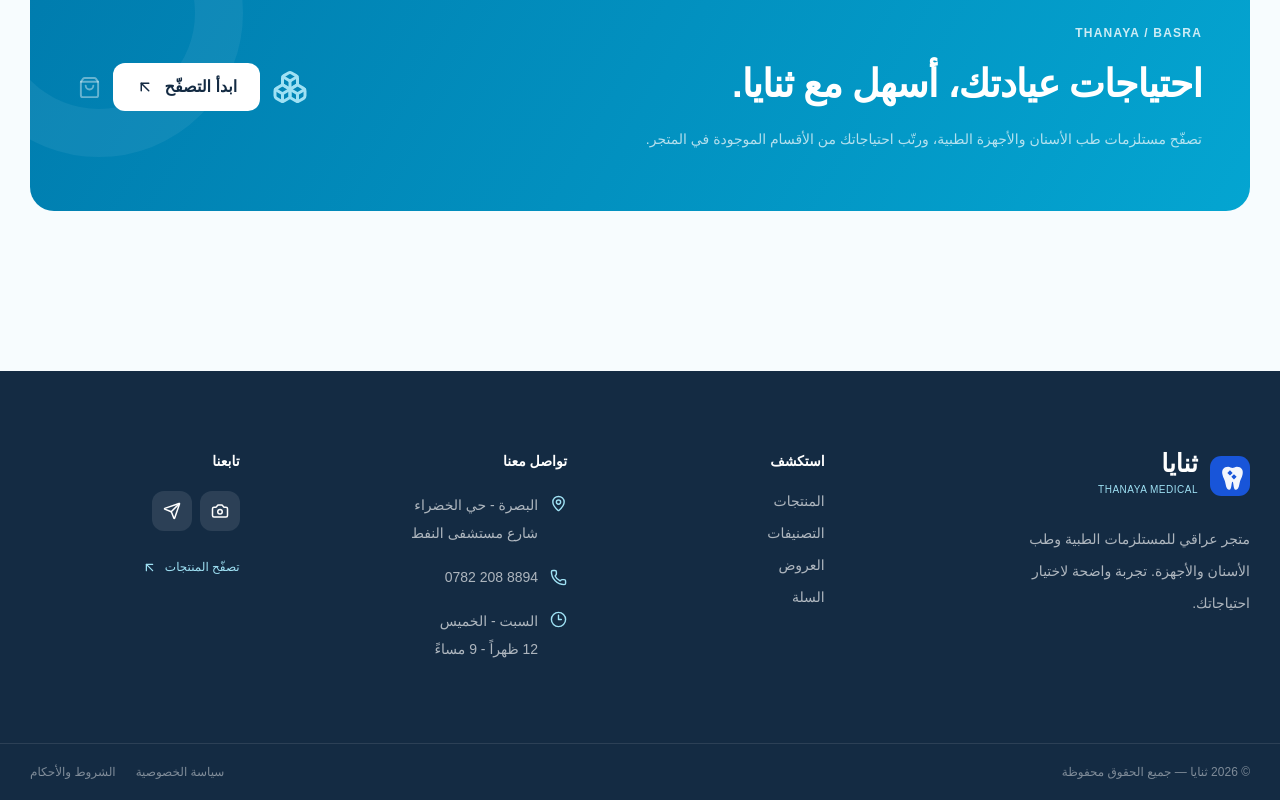
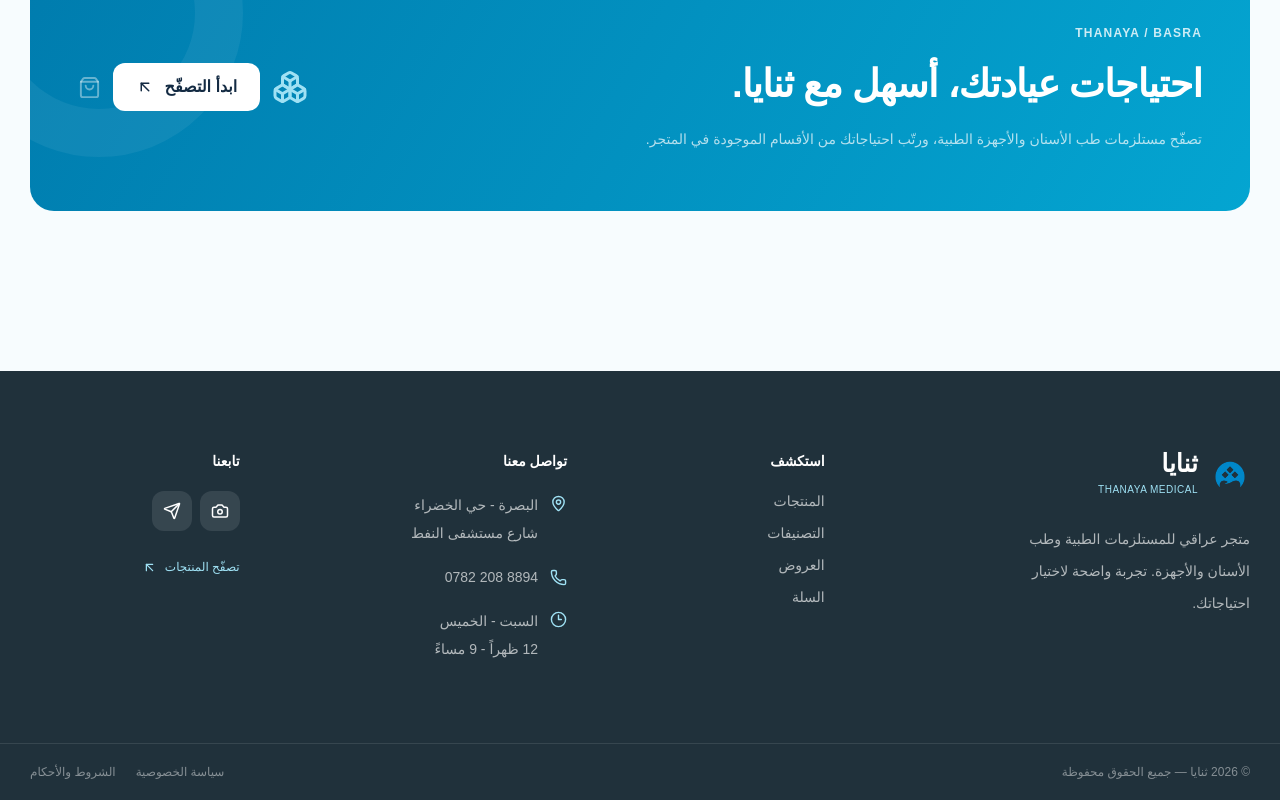
Before and after one commit to joseph2202/thanaya-dental-redesign, a Next.js app in the folder frontend/: page / in a window 1280 px wide. Shown: the part 1686-2486 px from the top of the page. Built offline with nearby package versions, Linux system fonts and the light colour scheme; no server answers; a small style sheet from the web is missing.

Commit message:
design(brand): use verified original logo and cyan header throughout

```diff
--- a/frontend/src/components/layout/Footer.tsx
+++ b/frontend/src/components/layout/Footer.tsx
@@ -3,10 +3,10 @@ import Image from 'next/image';
 import { MapPin, Phone, Clock3, Camera, Send, ArrowUpLeft } from 'lucide-react';
 
 export default function Footer() {
-  return <footer className="bg-ink text-white mt-16">
+  return <footer className="bg-[#20313b] text-white mt-16">
     <div className="site-container py-14 md:py-20 grid sm:grid-cols-2 lg:grid-cols-[1.35fr_.75fr_1fr_.75fr] gap-10 lg:gap-12">
       <div>
-        <Link href="/" className="inline-flex items-center gap-3"><Image src="/brand-mark.svg" alt="" width={42} height={42} className="w-10 h-10" /><span><strong className="block text-[25px] leading-none">ثنايا</strong><small className="text-brand-light text-[10px] tracking-wider" dir="ltr">THANAYA MEDICAL</small></span></Link>
+        <Link href="/" className="inline-flex items-center gap-3"><Image src="/logo-icon.png" alt="" width={42} height={42} className="w-10 h-10" /><span><strong className="block text-[25px] leading-none">ثنايا</strong><small className="text-brand-light text-[10px] tracking-wider" dir="ltr">THANAYA MEDICAL</small></span></Link>
         <p className="text-white/65 text-sm leading-8 max-w-[260px] mt-5">متجر عراقي للمستلزمات الطبية وطب الأسنان والأجهزة. تجربة واضحة لاختيار احتياجاتك.</p>
       </div>
       <div><h2 className="font-bold text-sm mb-5">استكشف</h2><nav className="grid gap-3 text-white/65 text-sm"><Link href="/products" className="hover:text-white">المنتجات</Link><Link href="/categories" className="hover:text-white">التصنيفات</Link><Link href="/offers" className="hover:text-white">العروض</Link><Link href="/cart" className="hover:text-white">السلة</Link></nav></div>
```
